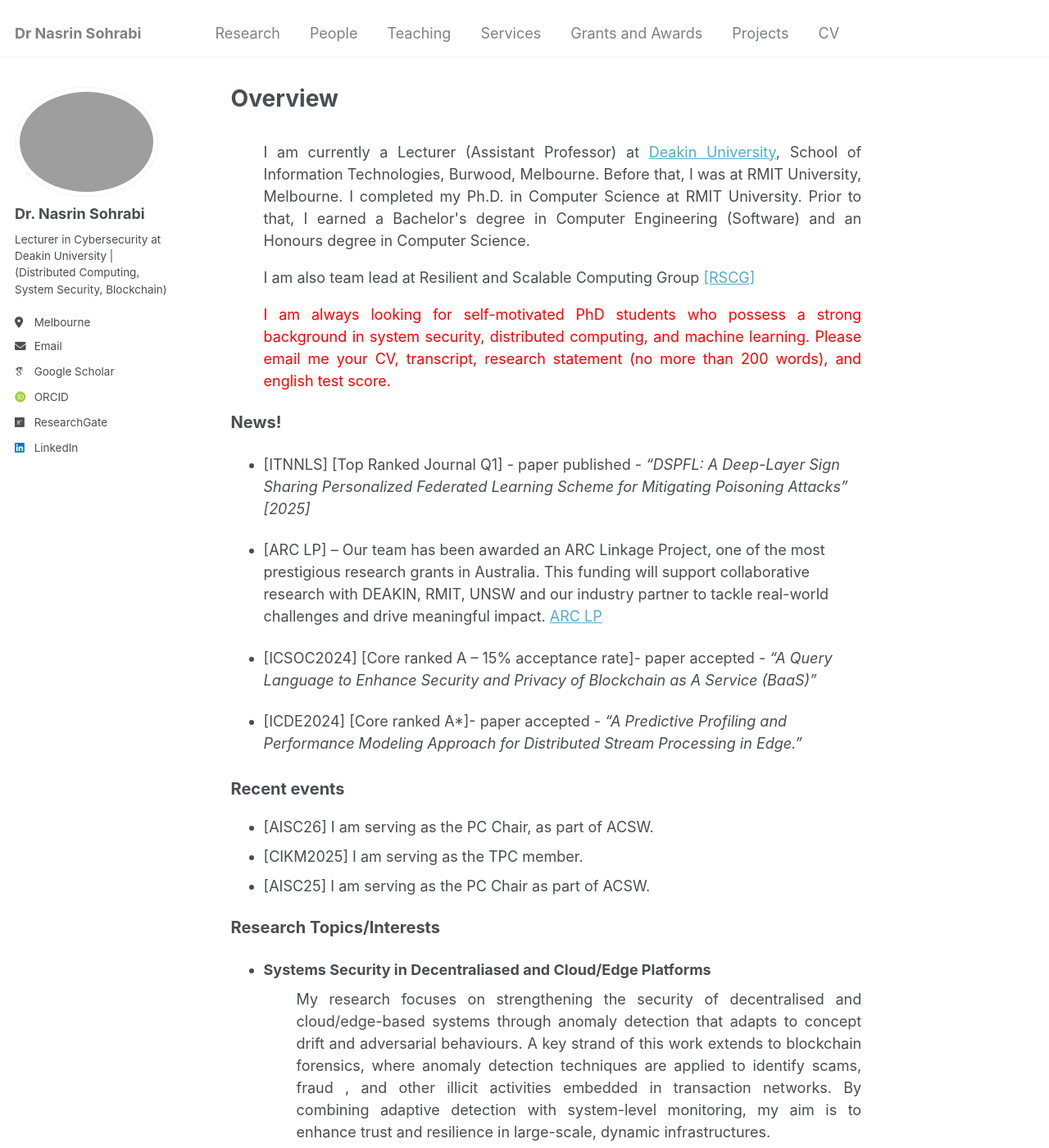
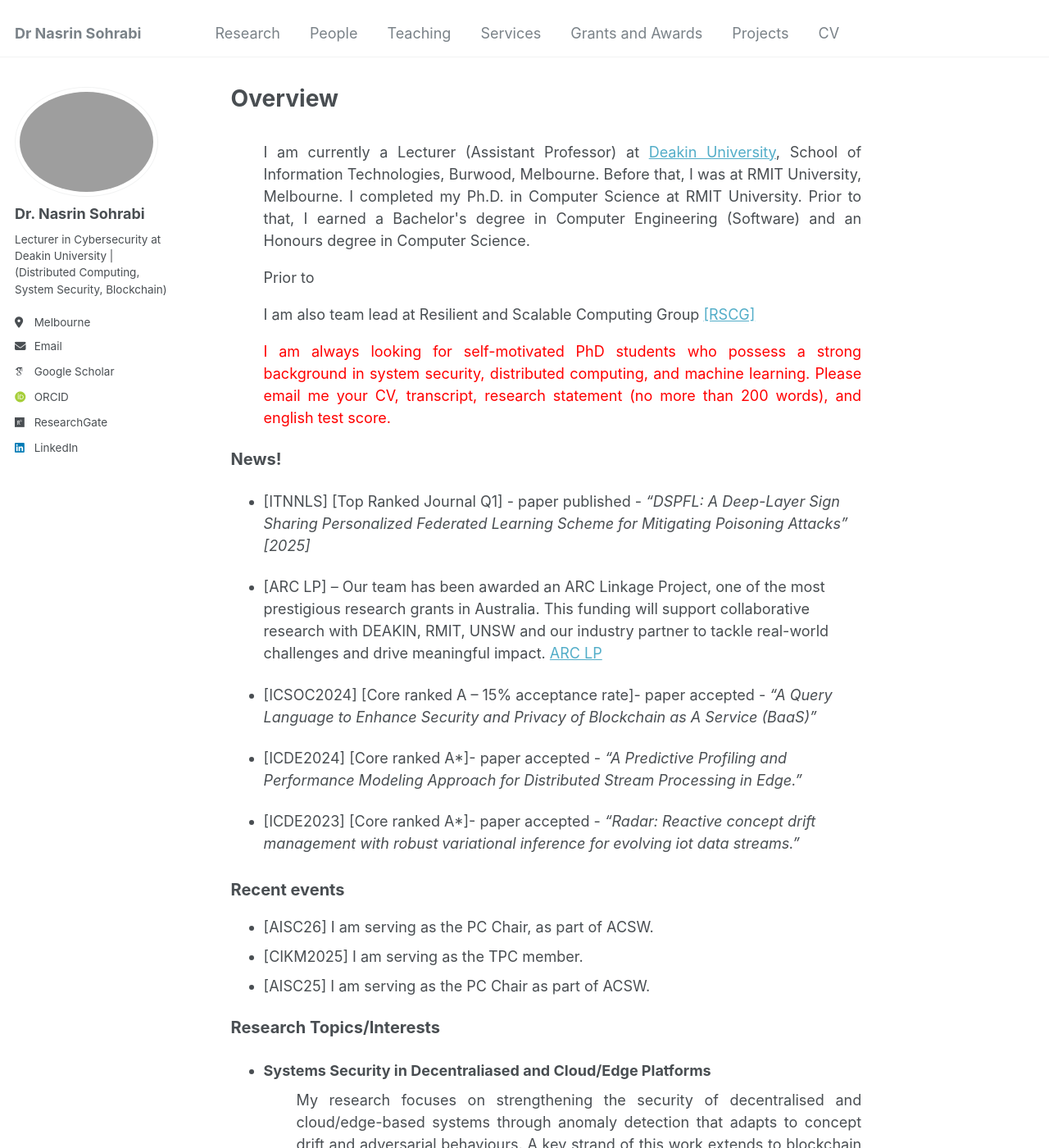
Before and after one commit to Nasrin-Sohrabi/Nasrin-Sohrabi.github.io, a Jekyll site: the page built from _pages/about.md, in a window 1280 px wide and 1400 px high. Shown: the whole window at 82% size. Built offline with Jekyll 4.4.1, drawn with Linux system fonts in a browser that asks for light colours; some web fonts are replaced; some of the changed text lies outside the part shown.

Commit message:
update the intro

```diff
--- a/_pages/about.md
+++ b/_pages/about.md
@@ -9,6 +9,8 @@ redirect_from:
 
 <span style="text-align: justify;"></span>
   <ul style="text-align: justify;"> I am currently a Lecturer (Assistant Professor) at <a href="https://www.deakin.edu.au/">Deakin University</a>, School of Information Technologies, Burwood, Melbourne. Before that, I was at RMIT University, Melbourne. I completed my Ph.D. in Computer Science at RMIT University. Prior to that, I earned a Bachelor's degree in Computer Engineering (Software) and an Honours degree in Computer Science. </ul>
+
+  <ul>Prior to </ul>
 
   <ul>I am also team lead at Resilient and Scalable Computing Group <a href="https://rscg-research.gitlab.io/rscg.gitlab.io">[RSCG]</a></ul>
 
@@ -28,6 +30,8 @@ redirect_from:
 
   * [ICDE2024] [Core ranked A*]- paper accepted - <span style="font-style: italic;"> "A Predictive Profiling and Performance Modeling Approach for Distributed Stream Processing in Edge."</span>
 
+  * [ICDE2023] [Core ranked A*]- paper accepted - <span style="font-style: italic;"> "Radar: Reactive concept drift management with robust variational inference for evolving iot data streams."</span>
+
 <span style="font-size:20px;">Recent events</span>
 ======
 
@@ -46,7 +50,7 @@ redirect_from:
   * <strong>Distributed Systems Reliability and Performance</strong>
       <ul style=" text-align: justify;"> I investigate how distributed systems maintain reliability and scalability in the presence of faults and adversarial threats. My research focuses on (1) consensus protocols for blockchain and distributed environments that must balance security, throughput, and energy efficiency, while also enabling forensic visibility to support fraud and scam detection; and (2) fault-tolerance mechanisms for stream-processing frameworks that ensure consistent low-latency analytics under failures.</ul>
 
-
+<!--
 <span style="font-size:20px;">Current Projects</span>
 ======
 
@@ -56,7 +60,7 @@ redirect_from:
 
   * <strong>Cryptocurrency scams:</strong> the goal is to understand how the scams work, how to detect them, and scammers's tactics.
 
-  * <strong>Distributed Systems Scalability/Performance:</strong> The project aims to improve the scalability and performance of distributed systems. We focus on developing a new consensus algorithm that can be used in distributed systems to improve their performance and scalability.
+  * <strong>Distributed Systems Scalability/Performance:</strong> The project aims to improve the scalability and performance of distributed systems. We focus on developing a new consensus algorithm that can be used in distributed systems to improve their performance and scalability. -->
 
 <span style="font-size:20px;">Useful links</span>
 ======
--- a/_sass/_sidebar.scss
+++ b/_sass/_sidebar.scss
@@ -190,8 +190,7 @@
   list-style-type: none;
   border: 1px solid $border-color;
   border-radius: $border-radius;
-  // background: #fff;
-  background: #2262e2;
+  background: #fff;
   z-index: -1;
   box-shadow: 0 0 10px rgba(#000, 0.25);
   cursor: default;
```
